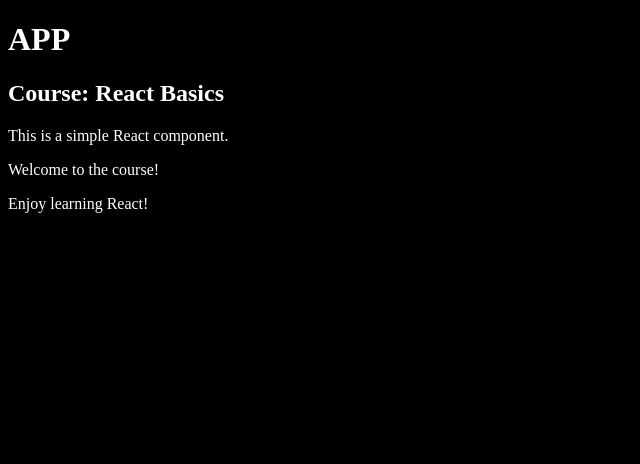
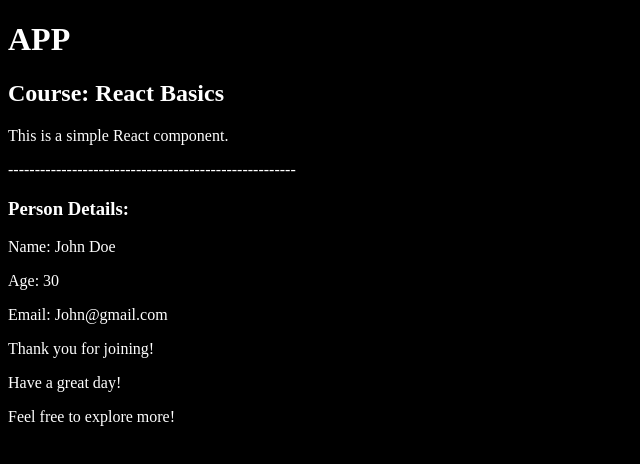
Before and after one commit to gouravgithub7710/web-dev-start-to-end, a React (Vite) app in the folder React_Chapter/: page / in a window 1280 px wide. Shown: the top 464 px of the page, without its empty margins (0-640 px from the left). Built offline with nearby package versions, Linux system fonts and the light colour scheme.

Commit message:
fetch from object

```diff
--- a/React_Chapter/src/App.jsx
+++ b/React_Chapter/src/App.jsx
@@ -75,14 +75,28 @@ import React from 'react'
 
 const App = () => {
   const course = "React Basics";
+  const person = {
+    name: "John Doe",
+    age: 30,
+    email: "John@gmail.com"}
+
+
   return (
     <div>
     <h1>APP</h1>
 
     <h2>Course: {course}</h2>
     <p>This is a simple React component.</p>
-    <p>Welcome to the course!</p>
-    <p>Enjoy learning React!</p>
+    {/* <p>Welcome to the course!</p>
+    <p>Enjoy learning React!</p> */}
+<>------------------------------------------------------</>
+    <h3>Person Details:</h3>
+    <p>Name: {person.name}</p>
+    <p>Age: {person.age}</p>
+    <p>Email: {person.email}</p>
+    <p>Thank you for joining!</p>
+    <p>Have a great day!</p>
+    <p>Feel free to explore more!</p>
     </div>
   )
 }
```
